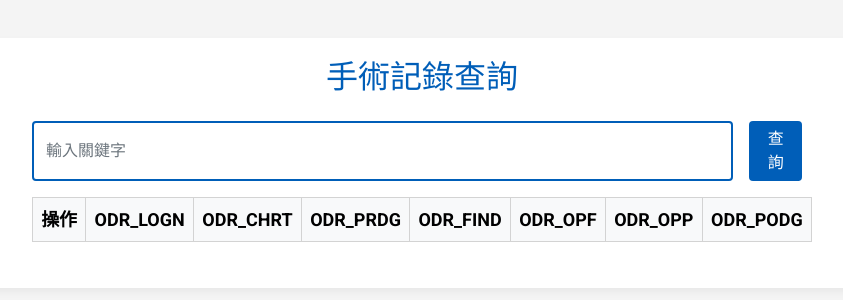
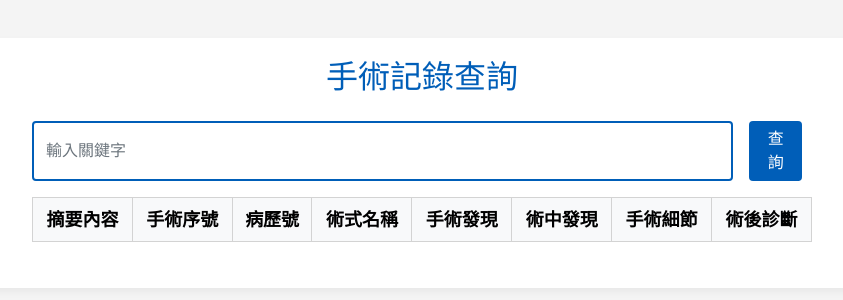
Before and after one commit to o19750120/ChatGPT, a Flask app: page / in a window 1280 px wide. Shown: the top 300 px of the page, without its empty margins (218-1061 px from the left). Run offline with Flask 3, Linux system fonts and the light colour scheme; lists and menus that the app fills with data are empty.

Commit message:
Update index.html

```diff
--- a/templates/index.html
+++ b/templates/index.html
@@ -142,14 +142,14 @@
                         <table class="table">
                             <thead class="table-light">
                                 <tr>
-                                    <th>操作</th>
-                                    <th>ODR_LOGN</th>
-                                    <th>ODR_CHRT</th>
-                                    <th>ODR_PRDG</th>
-                                    <th>ODR_FIND</th>
-                                    <th>ODR_OPF</th>
-                                    <th>ODR_OPP</th>
-                                    <th>ODR_PODG</th>
+                                    <th>摘要內容</th>
+                                    <th>手術序號</th>
+                                    <th>病歷號</th>
+                                    <th>術式名稱</th>
+                                    <th>手術發現</th>
+                                    <th>術中發現</th>
+                                    <th>手術細節</th>
+                                    <th>術後診斷</th>
                                 </tr>
                             </thead>
                             <tbody>
```
